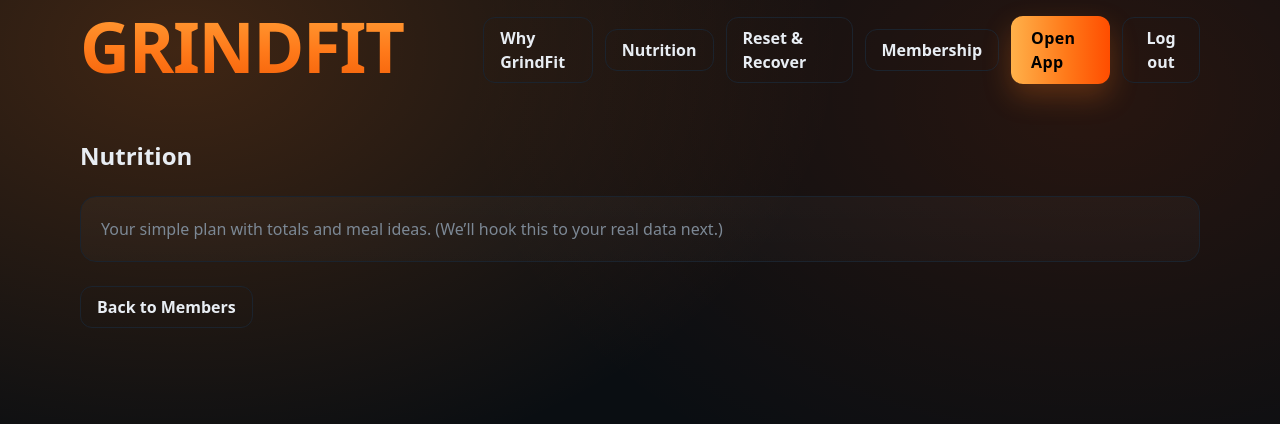
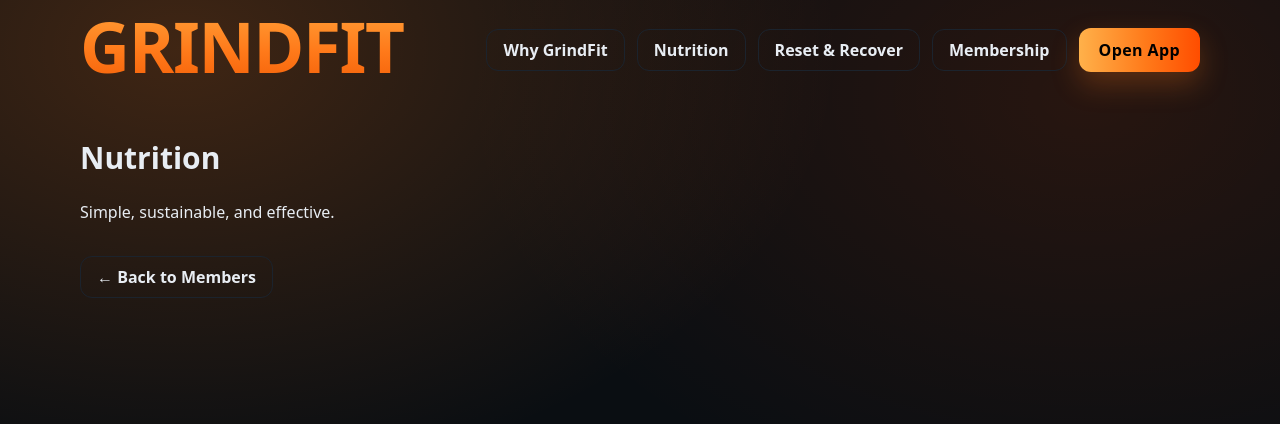
Before and after one commit to GrindFit/grindfit-webapp, a Next.js app: page /member/nutrition in a window 1280 px wide. Shown: the top 424 px of the page. Built offline with nearby package versions, Linux system fonts and the light colour scheme.

Commit message:
Update nutrition.jsx

```diff
--- a/pages/member/nutrition.jsx
+++ b/pages/member/nutrition.jsx
@@ -1,17 +1,14 @@
 import Link from "next/link";
 import Nav from "../../components/Nav";
-function doLogout(){ try{localStorage.removeItem("grindfit_profile");}catch{} window.location.href="/"; }
 
-export default function Nutrition(){
+export default function Nutrition() {
   return (
     <>
-      <Nav rightSlot={<button onClick={doLogout} className="btn-ghost">Log out</button>} />
-      <main className="gf-container py-10 space-y-6">
-        <h1 className="text-2xl font-semibold">Nutrition</h1>
-        <div className="gf-card">
-          <p className="small-dim">Your simple plan with totals and meal ideas. (We’ll hook this to your real data next.)</p>
-        </div>
-        <Link className="btn-ghost" href="/member">Back to Members</Link>
+      <Nav />
+      <main className="gf-container py-10">
+        <h1 className="text-3xl font-extrabold mb-6">Nutrition</h1>
+        <p className="mb-8">Simple, sustainable, and effective.</p>
+        <Link className="btn-ghost" href="/member">← Back to Members</Link>
       </main>
     </>
   );
```
